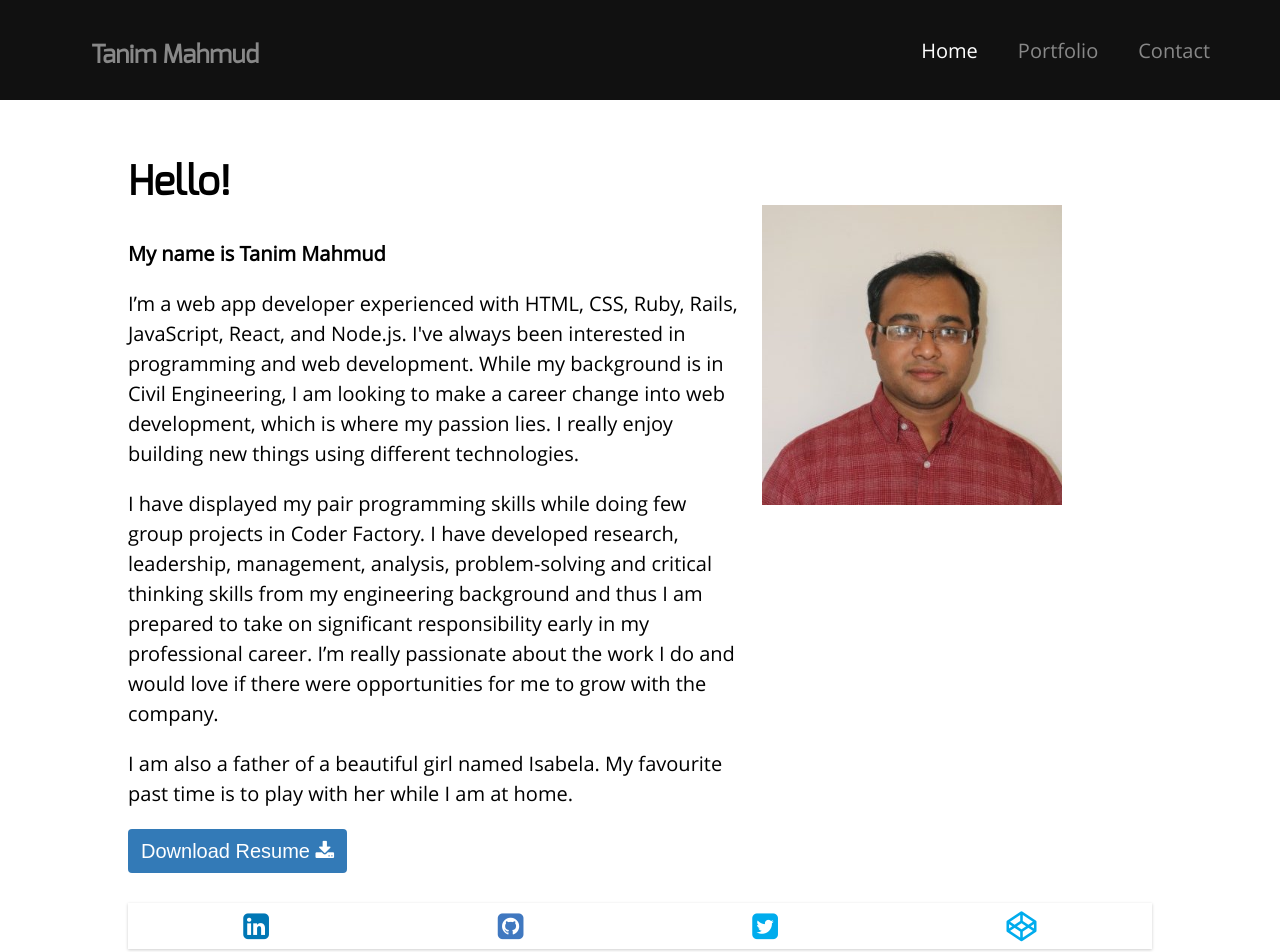
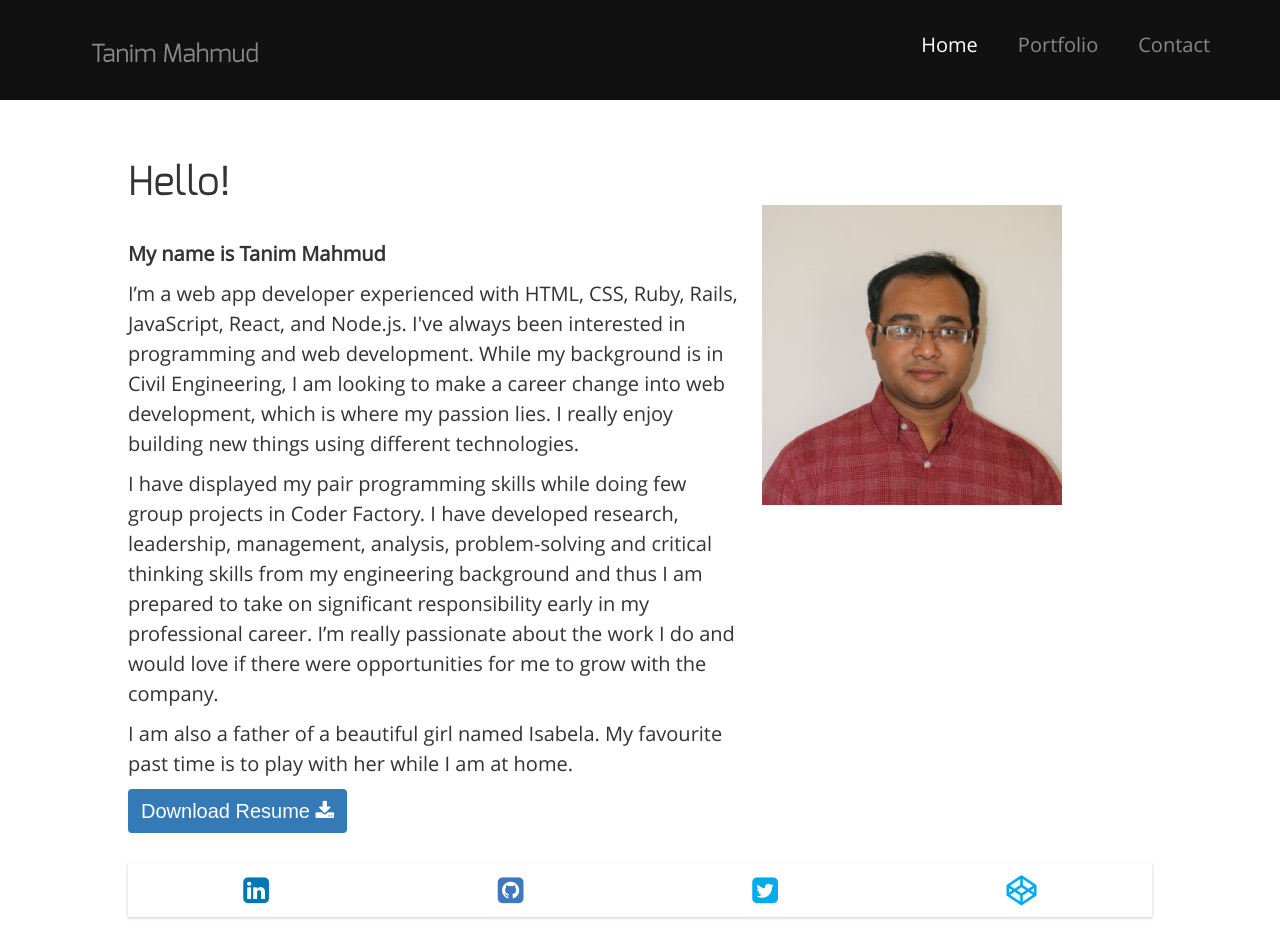
Before and after one commit to tanimmahmud/tanimmahmud.github.io, a Jekyll site: the page built from index.html, in a window 1280 px wide. Shown: the top 952 px of the page. Built offline with Jekyll 4.4.1, drawn with Linux system fonts in a browser that asks for light colours.

Commit message:
add bootstrap

```diff
--- a/_layouts/default.html
+++ b/_layouts/default.html
@@ -17,6 +17,8 @@
 	<!-- favicon -->
 			<link rel="icon" type="image/png" href="/favicon-32x32.png" sizes="32x32" />
 			<link rel="icon" type="image/png" href="/favicon-16x16.png" sizes="16x16" />
+	<!-- Bootstrap Css -->
+	    <link rel="stylesheet" href="https://maxcdn.bootstrapcdn.com/bootstrap/3.3.7/css/bootstrap.min.css">
 
 	<!-- normalize -->
 			<link rel="stylesheet" href="/css/normalize.min.css"/>
```
